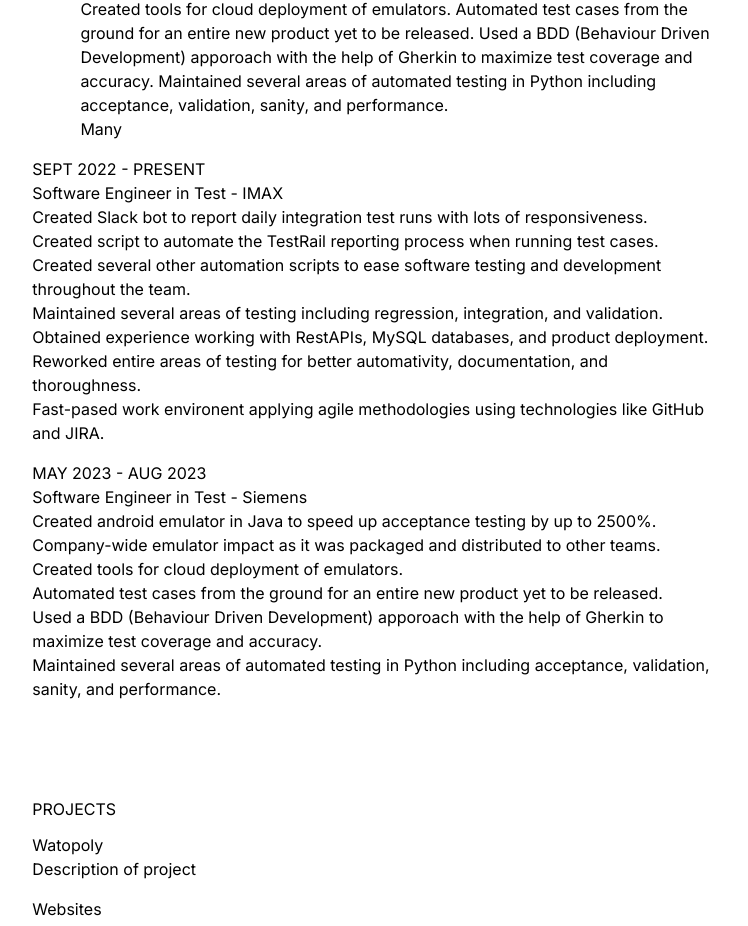
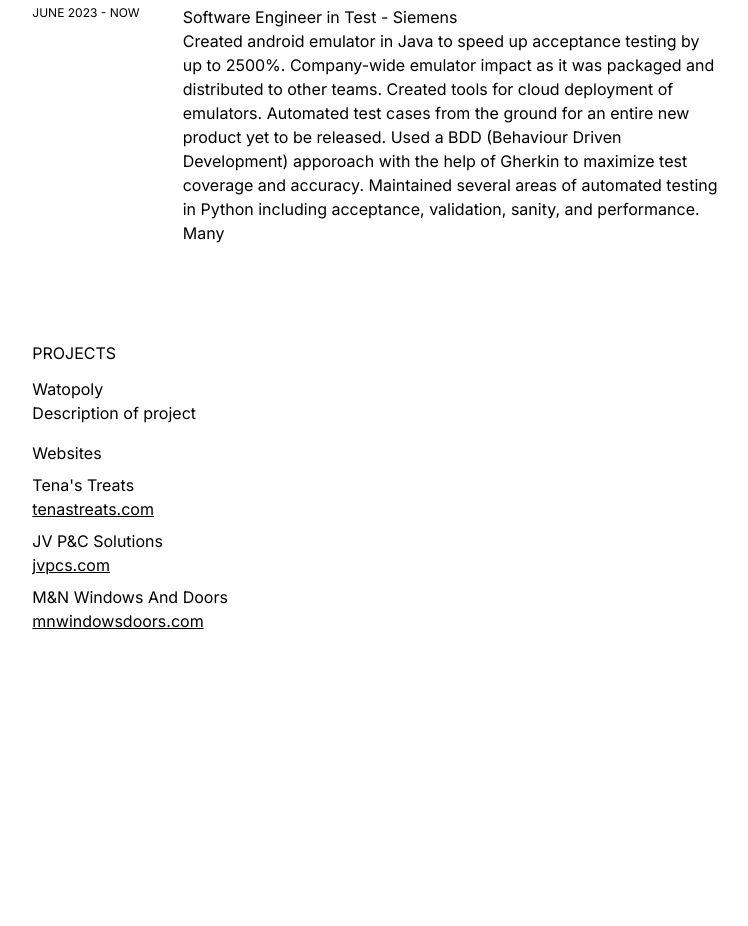
Before and after one commit to pvico12/personal-website, a Next.js app: page / in a window 1280 px wide. Shown: the part 731-1657 px from the top of the page, without its empty margins (477-1225 px from the left). After the commit the page ends 1420 px from the top, so only its background shows below. Built offline with nearby package versions, Linux system fonts and the light colour scheme.

Commit message:
style experience entries

```diff
--- a/app/components/Experience.js
+++ b/app/components/Experience.js
@@ -1,13 +1,12 @@
 import React from 'react'
-import PropTypes from 'prop-types'
 
 function experience(props) {
   return (
-    <div id="experience-entry" className="flex pb-4 gap-4">
-      <div id="experience-date" className="text-xs">
+    <div className="flex pb-4 gap-4">
+      <div className="w-1/5 text-xs">
         {props.date}
       </div>
-      <div id="experience-info">
+      <div className="w-4/5">
         <h2>{props.position} - {props.company}</h2>
         <ul>
           <li>{props.description}</li>
@@ -18,8 +17,4 @@ function experience(props) {
   )
 }
 
-experience.propTypes = {
-
-}
-
 export default experience
--- a/app/page.js
+++ b/app/page.js
@@ -9,7 +9,7 @@ export default function Home() {
   const [darkmode, setDarkmode] = useState(false);
   return (
     <div className={darkmode ? "dark" : ""}>
-      <main className="dark:bg-slate-500">
+      <main className="dark:bg-slate-500 dark:text-white">
         <div id="two-sided-pane" className="flex justify-center flex-pane">
           <div id="main-info-container" className="max-w-lg lg:w-1/3 lg:sticky lg:top-0 lg:h-fit p-10">
             <div id="basic-info" className="pb-6">
@@ -59,7 +59,7 @@ export default function Home() {
                 EXPERIENCE
               </h1>
 
-              <div id="experience-list" className="flex flex-col">
+              <div id="experience-list" className="flex flex-col space-between gap-4">
                 <Experience
                   date="JUNE 2023 - NOW"
                   position="Full-Stack Engineer"
@@ -96,33 +96,6 @@ export default function Home() {
                   Maintained several areas of automated testing in Python including acceptance, validation, sanity, and performance."
                   skills="Many"
                 />
-
-                <div className="pb-4">
-                  <h4>SEPT 2022 - PRESENT</h4>
-                  <h2>Software Engineer in Test - IMAX</h2>
-                  <ul>
-                    <li>Created Slack bot to report daily integration test runs with lots of responsiveness.</li>
-                    <li>Created script to automate the TestRail reporting process when running test cases.</li>
-                    <li>Created several other automation scripts to ease software testing and development throughout the team.</li>
-                    <li>Maintained several areas of testing including regression, integration, and validation.</li>
-                    <li>Obtained experience working with RestAPIs, MySQL databases, and product deployment.</li>
-                    <li>Reworked entire areas of testing for better automativity, documentation, and thoroughness.</li>
-                    <li>Fast-pased work environent applying agile methodologies using technologies like GitHub and JIRA.</li>
-                  </ul>
-                </div>
-
-                <div className="pb-4">
-                  <h4>MAY 2023 - AUG 2023</h4>
-                  <h2>Software Engineer in Test - Siemens</h2>
-                  <ul>
-                    <li>Created android emulator in Java to speed up acceptance testing by up to 2500%.</li>
-                    <li>Company-wide emulator impact as it was packaged and distributed to other teams.</li>
-                    <li>Created tools for cloud deployment of emulators.</li>
-                    <li>Automated test cases from the ground for an entire new product yet to be released.</li>
-                    <li>Used a BDD (Behaviour Driven Development) apporoach with the help of Gherkin to maximize test coverage and accuracy.</li>
-                    <li>Maintained several areas of automated testing in Python including acceptance, validation, sanity, and performance.</li>
-                  </ul>
-                </div>
               </div>
             </div>
 
```
